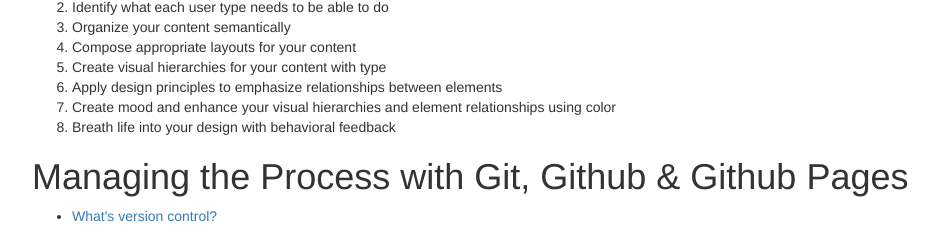
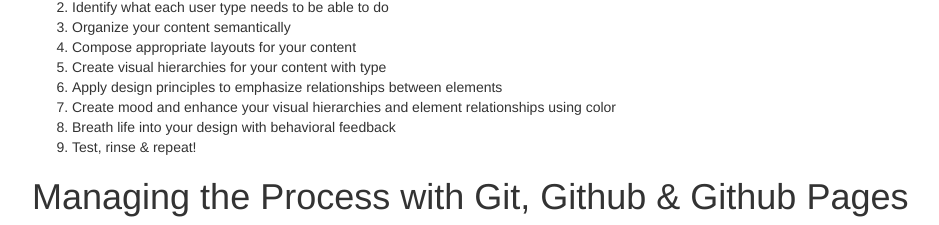
Before and after one commit to TCNJ-IMM-130-03/IMM-130-3, a plain HTML site: page sessions/01232014.html in a window 1280 px wide. Shown: the part 558-783 px from the top of the page, without its empty margins (32-971 px from the left). Drawn offline with nearby package versions, Linux system fonts and the light colour scheme.

Commit message:
updated sessions

```diff
--- a/sessions/01232014.html
+++ b/sessions/01232014.html
@@ -61,6 +61,7 @@
 <li>Apply design principles to emphasize relationships between elements</li>
 <li>Create mood and enhance your visual hierarchies and element relationships using color</li>
 <li>Breath life into your design with behavioral feedback</li>
+<li>Test, rinse &amp; repeat!</li>
 </ol>
 </section>
 
```
